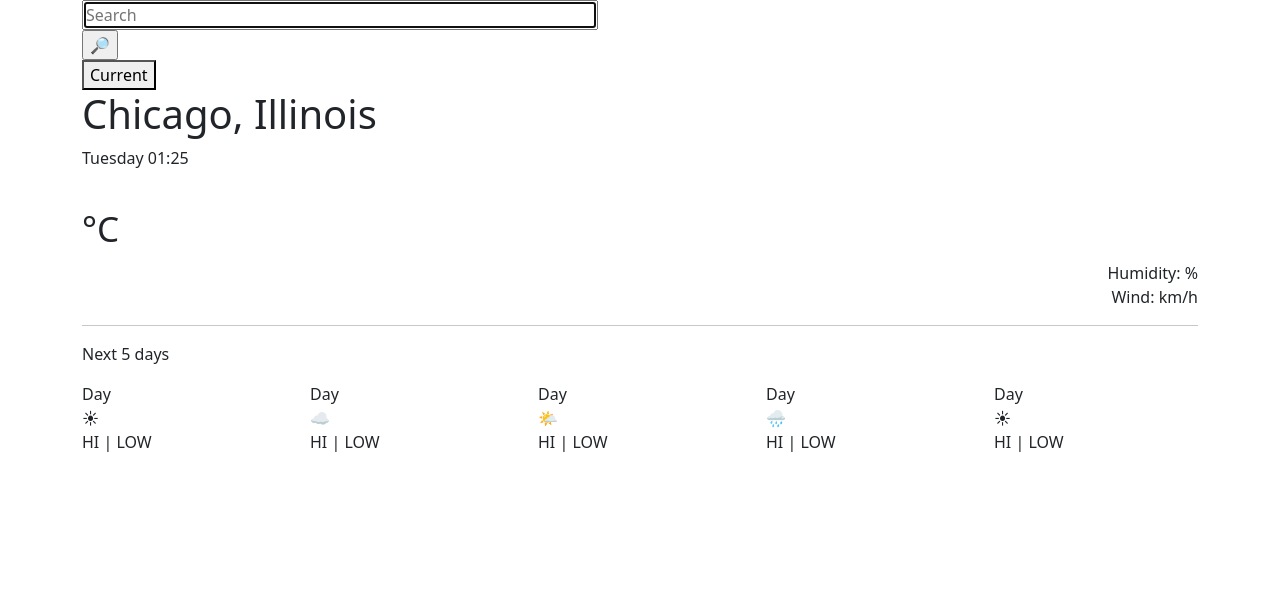
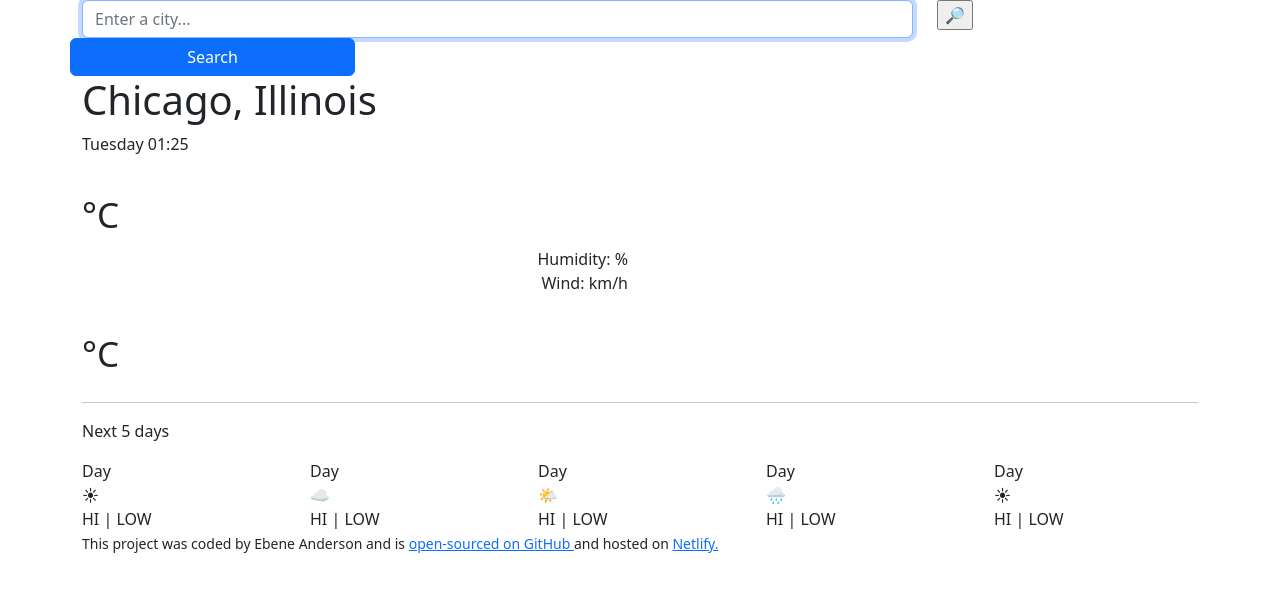
Before and after one commit to ebeneA/weather-app, a plain HTML site: page index.html in a window 1280 px wide. Drawn offline with nearby package versions, Linux system fonts and the light colour scheme; no server answers.

Commit message:
Updated the HTML to fix structure and add footer.

```diff
--- a/index.html
+++ b/index.html
@@ -19,13 +19,18 @@
     <script src="https://cdn.jsdelivr.net/npm/axios/dist/axios.min.js"></script>
   </head>
   <body>
+    <div id="root">
+    <div class="App">
     <div class="container">
+     <div class="Weather">
       <form id="search-form">
-        <div class="col-6">
+        <div class="row">
+        <div class="col-9">
           <input
             type="search"
             id="user-search"
-            placeholder="Search"
+            placeholder="Enter a city..."
+            class="form-control search-input"
             autofocus="on"
             autocomplete="off"
             size="50"
@@ -37,10 +42,15 @@
               value="🔎"
               />
           </div>
-          <div class="col-3">
-            <button id="current-location-button">Current</button>
+          <div class="col-3 p-0">
+            <input type="submit" class="btn btn-primary w-100" value="Search">
           </div>
-        <h1 id="city">Chicago, Illinois</h1>
+        </div>
+          </form>
+        <div class="WeatherInfo">
+          <div class="row">
+            <div class="col-6">
+              <h1 id="city">Chicago, Illinois</h1>
         <ul>
           <li id="date">
           </li>
@@ -59,10 +69,19 @@
             Wind: <span id="wind"></span>km/h
           </li>
         </ul>
+        </div>
+        </div>
+        </div>
+      <span class = "temperature" id="temperature"></span>
+      <span class ="units">°C</span>
+      <div class="col-6">
+        <div class="temperature-container d-flex justify-content-end"></div>
+      </div>
+      <div class="sideColumn">
       </div>
       <hr />
+      <div class="WeatherForecast row">
       <p>Next 5 days</p>
-      <div class="row">
         <div class="col">
           Day
           <br />
@@ -99,6 +118,13 @@
           HI | LOW
         </div>
       </div>
+      <small>
+        This project was coded by Ebene Anderson and is
+        <a href="https://github.com/ebeneA/weather-app" target="_blank">open-sourced on GitHub </a> and hosted on <a href="https://unrivaled-basbousa-7006e3.netlify.app/" target="_blank">Netlify.</a>
+      </small>
+      </div>
+    </div>
+    </div>
     </div>
     <script src = "src/script.js"></script>
     </script>
```
